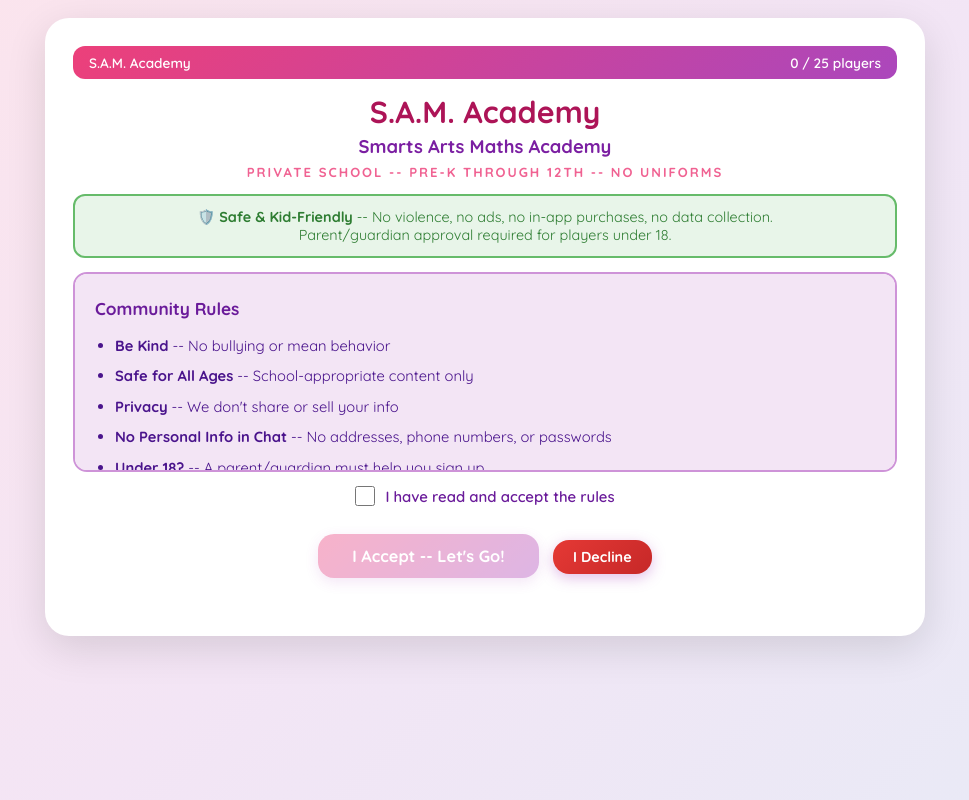
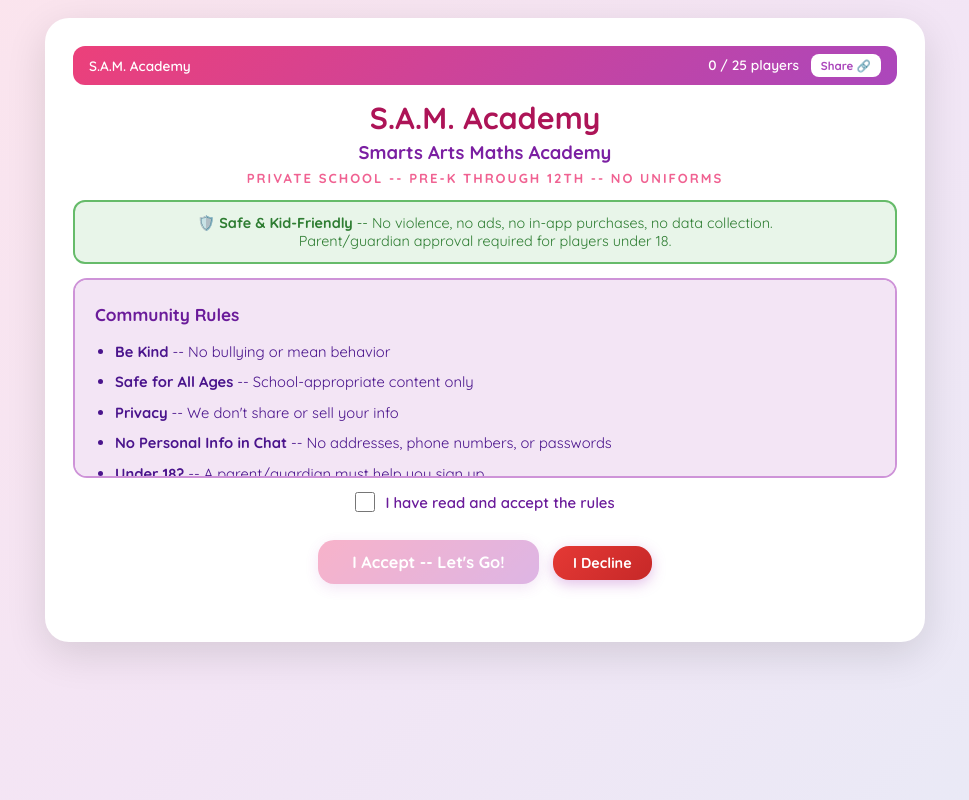
Before and after one commit to leonbrill3/sam-academy, a plain HTML site: page index.html in a window 1280 px wide. Shown: the whole page, without its empty margins (155-1124 px from the left). Drawn offline with Linux system fonts and the light colour scheme.

Commit message:
Add share button

```diff
--- a/index.html
+++ b/index.html
@@ -123,7 +123,7 @@
 <!-- PLAYER COUNT BAR -->
 <div id="player-count-bar" style="background:linear-gradient(135deg,#ec407a,#ab47bc);color:white;padding:8px 16px;border-radius:12px;margin-bottom:14px;display:flex;justify-content:space-between;align-items:center;font-size:.85em;font-weight:600;">
   <span>S.A.M. Academy</span>
-  <span id="player-count">0 / 25 players</span>
+  <span><span id="player-count">0 / 25 players</span> <button onclick="shareGame()" style="background:white;color:#ab47bc;border:none;border-radius:8px;padding:4px 10px;font-family:inherit;font-weight:700;font-size:.85em;cursor:pointer;margin-left:8px;">Share 🔗</button></span>
 </div>
 
 <!-- ==================== RULES ==================== -->
@@ -787,6 +787,21 @@ function showLeaderboard(){saveToLeaderboard();renderLB('lb-table-full',true);up
 // Update count on page load
 updatePlayerCount();
 
+// ==================== SHARE ====================
+function shareGame(){
+  const url='https://sam-academy.onrender.com';
+  const text='Play S.A.M. Academy! A fun school friendship game 🎮';
+  if(navigator.share){
+    navigator.share({title:'S.A.M. Academy',text:text,url:url});
+  } else {
+    navigator.clipboard.writeText(url).then(()=>{
+      alert('Link copied! Share it with your friends!\n\n'+url);
+    }).catch(()=>{
+      prompt('Copy this link and share it with your friends:',url);
+    });
+  }
+}
+
 // AUTO-LOAD SAVED GAME (runs last after everything is defined)
 if(loadProgress()){
   // Remove the rules screen that shows by default
```
